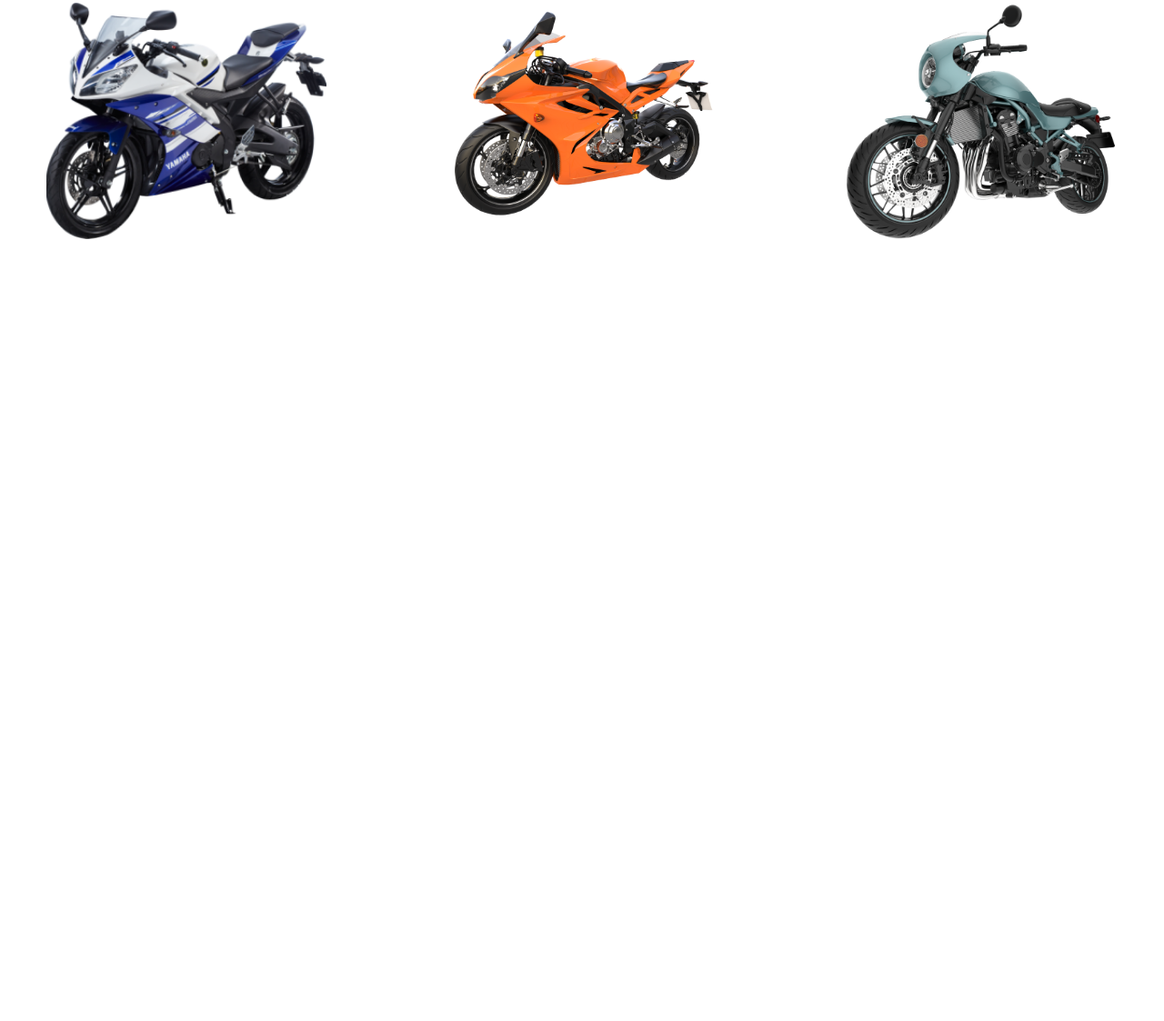
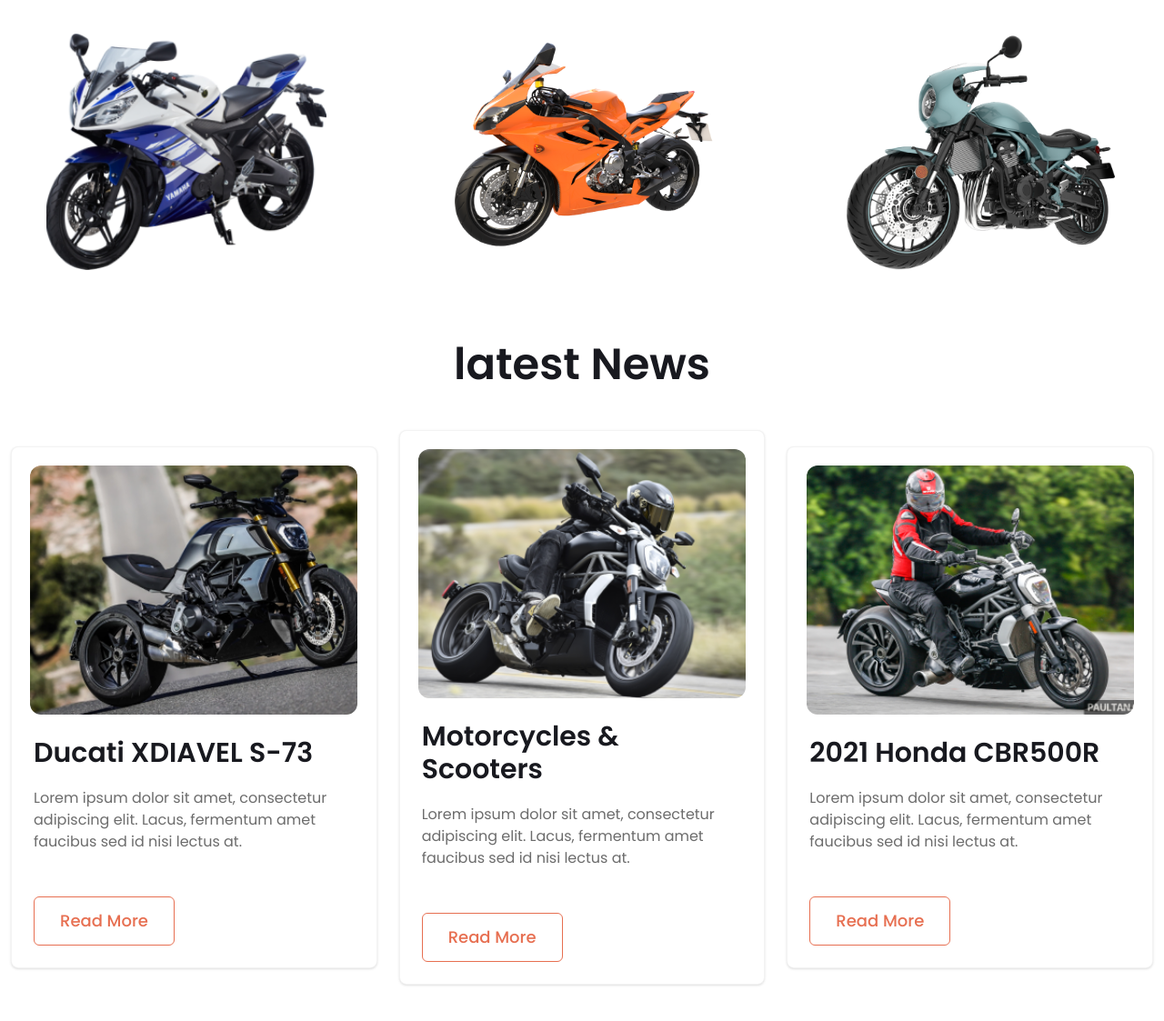
Before and after one commit to dev-rktanvir/biker-zone, a website built with Vite: page index.html in a window 1280 px wide. Shown: the part 831-1954 px from the top of the page at 91% size. Before the commit the page ends 1174 px from the top, so only its background shows below. Built offline with nearby package versions, Linux system fonts and the light colour scheme.

Commit message:
complete news section

```diff
--- a/index.html
+++ b/index.html
@@ -55,7 +55,7 @@
           <!-- slide content -->
           <div class="flex flex-col-reverse gap-10 lg:flex-row justify-between items-center container mx-auto">
             <!-- text -->
-            <div class="flex-1 space-y-7 text-center lg:text-left">
+            <div class="flex-1 space-y-7 text-center lg:text-left py-5">
               <h2 class="font-bold text-5xl lg:text-6xl text-secondary lg:w-3/4">Ride-on R15 V4 with Smile</h2>
               <p class="font-light text-base text-accent lg:w-3/4">
                 Amet minim mollit non deserunt ullamco
@@ -155,7 +155,7 @@
         <p class="font-semibold text-sm text-primary">Best bike collection</p>
       </div>
       <!-- image -->
-       <div class="grid grid-cols-1 md:grid-cols-2 lg:grid-cols-3 gap-6 items-center my-20">
+      <div class="grid grid-cols-1 md:grid-cols-2 lg:grid-cols-3 gap-6 items-center justify-between my-20">
         <div>
           <img class="w-3/4 mx-auto" src="images/others/feature-bike.png" alt="">
         </div>
@@ -165,7 +165,67 @@
         <div>
           <img class="w-3/4 mx-auto" src="images/others/extrabike.png" alt="">
         </div>
-       </div>
+      </div>
+    </section>
+
+    <!-- News Section -->
+    <section class="my-20 px-3">
+      <!-- Title -->
+      <div class="text-center">
+        <h2 class="font-semibold text-5xl text-secondary">latest News</h2>
+      </div>
+      <!-- cards -->
+      <div class="grid grid-cols-1 md:grid-cols-2 lg:grid-cols-3 items-center gap-6 my-12">
+        <!-- card 1 -->
+        <div class="card bg-base-100 shadow-sm border border-secondary/5">
+          <figure class="px-1 pt-5">
+            <img src="images/others/latest1.png" alt="Shoes"
+              class="rounded-xl w-11/12" />
+          </figure>
+          <div class="card-body">
+            <h2 class="card-title font-semibold text-3xl text-secondary">Ducati XDIAVEL S-73</h2>
+            <p class="text-base text-accent mt-3">
+              Lorem ipsum dolor sit amet, consectetur adipiscing elit. Lacus, fermentum amet faucibus sed id nisi lectus at.
+            </p>
+            <div class="card-actions mt-10">
+              <button class="px-7 py-3 border border-primary text-primary hover:bg-primary rounded-md cursor-pointer font-medium text-lg hover:text-white hover:transition-all duration-300">Read More</button>
+            </div>
+          </div>
+        </div>
+        <!-- card 2 -->
+        <div class="card bg-base-100 shadow-sm border border-secondary/5">
+          <figure class="px-1 pt-5">
+            <img src="images/others/latest2.png" alt="Shoes"
+              class="rounded-xl w-11/12" />
+          </figure>
+          <div class="card-body">
+            <h2 class="card-title font-semibold text-3xl text-secondary">Motorcycles & Scooters</h2>
+            <p class="text-base text-accent mt-3">
+              Lorem ipsum dolor sit amet, consectetur adipiscing elit. Lacus, fermentum amet faucibus sed id nisi lectus at.
+            </p>
+            <div class="card-actions mt-10">
+              <button class="px-7 py-3 border border-primary text-primary hover:bg-primary rounded-md cursor-pointer font-medium text-lg hover:text-white hover:transition-all duration-300">Read More</button>
+            </div>
+          </div>
+        </div>
+        <!-- card 3 -->
+        <div class="card bg-base-100 shadow-sm border border-secondary/5">
+          <figure class="px-1 pt-5">
+            <img src="images/others/latest3.png" alt="Shoes"
+              class="rounded-xl w-11/12" />
+          </figure>
+          <div class="card-body">
+            <h2 class="card-title font-semibold text-3xl text-secondary">2021 Honda CBR500R</h2>
+            <p class="text-base text-accent mt-3">
+              Lorem ipsum dolor sit amet, consectetur adipiscing elit. Lacus, fermentum amet faucibus sed id nisi lectus at.
+            </p>
+            <div class="card-actions mt-10">
+              <button class="px-7 py-3 border border-primary text-primary hover:bg-primary rounded-md cursor-pointer font-medium text-lg hover:text-white hover:transition-all duration-300">Read More</button>
+            </div>
+          </div>
+        </div>
+
+      </div>
     </section>
   </main>
 
```
